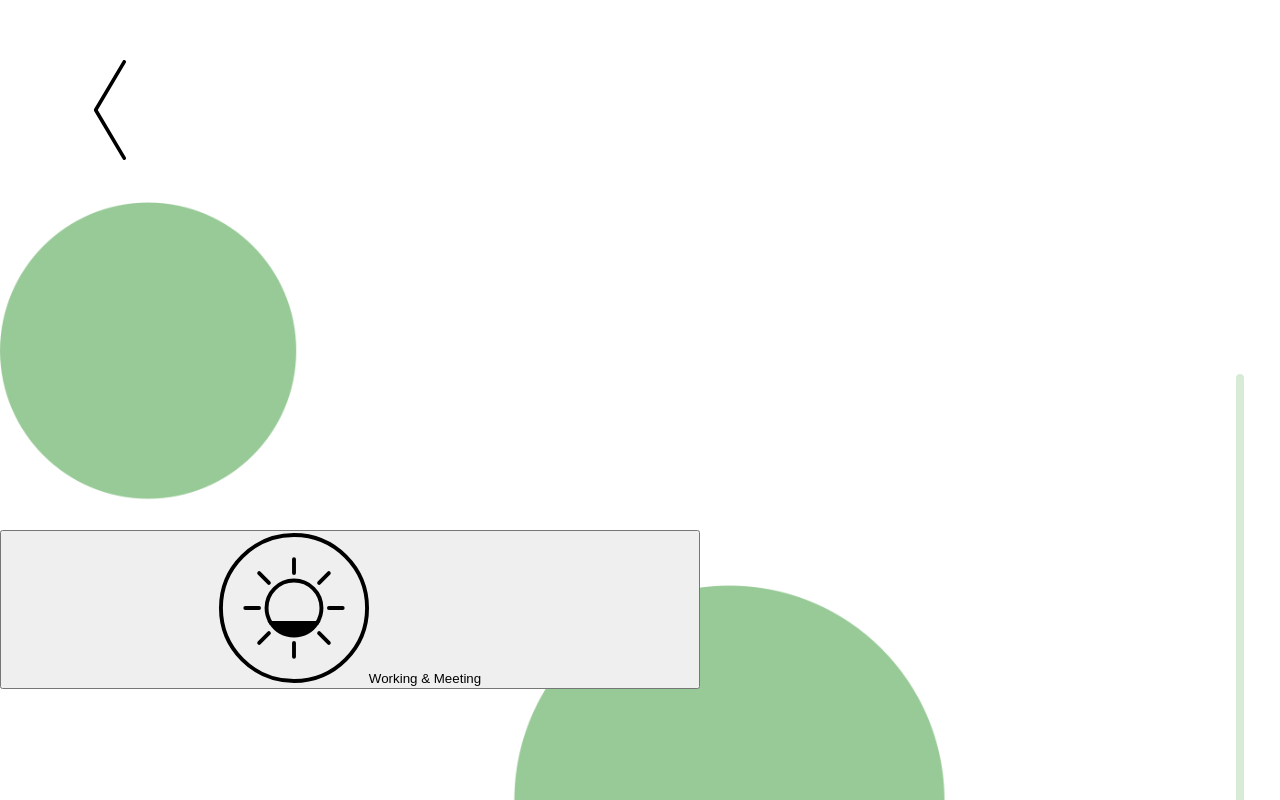
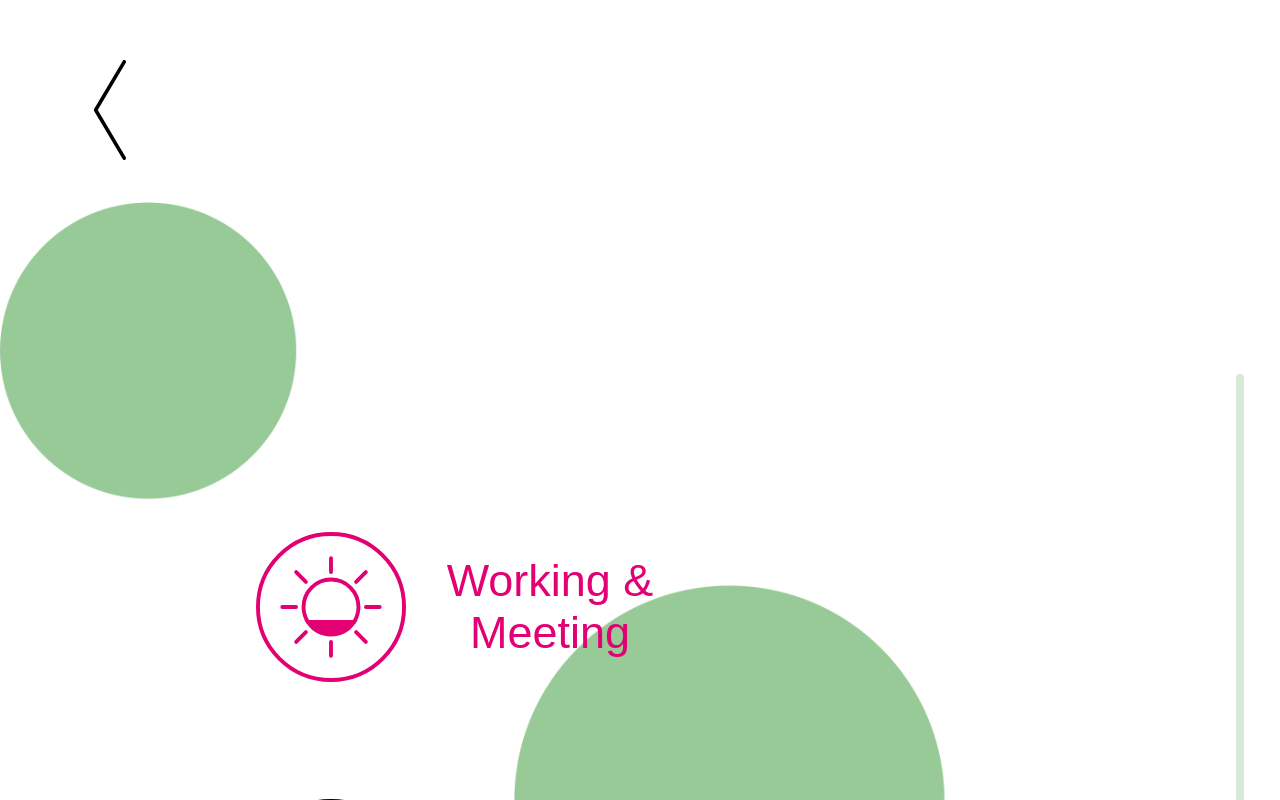
Before and after one commit to Konstantin1904-sudo/reactMeetingTableInterface, a React (Create React App) app: page /light in a window 1280 px wide. Shown: the top 800 px of the page. Built offline with nearby package versions, Linux system fonts and the light colour scheme.

Commit message:
added active butto nStyling

```diff
--- a/src/styles.module.css
+++ b/src/styles.module.css
@@ -109,16 +109,33 @@
     justify-content: center;
 }
 
+.activeButton{
+    border: none;
+
+    background-color: transparent;
+
+    display: flex;
+
+    flex-direction: row;
+
+    justify-content: center;
+
+}
+
+
 .buttonIcon{
     padding-left: 250px;
+}
 
+.activeButtonIcon{
 
+    filter: invert(14%) sepia(98%) saturate(6596%) hue-rotate(322deg) brightness(88%) contrast(102%);
+
+    padding-left: 250px;
 }
+
 .arrow{
-
     padding: 60px;
-
-
 }
 
 /*Slider Styling */
@@ -196,6 +213,19 @@
     padding: 10px 0;
     text-align: center;
 
+}
+
+.activeButtonText{
+    font-familiy: teleNeo;
+
+    color: #e20074;
+
+    font-size: 45px;
+    margin: auto;
+
+
+    padding: 10px 0;
+    text-align: center;
 }
 
 .defaultText{
```
